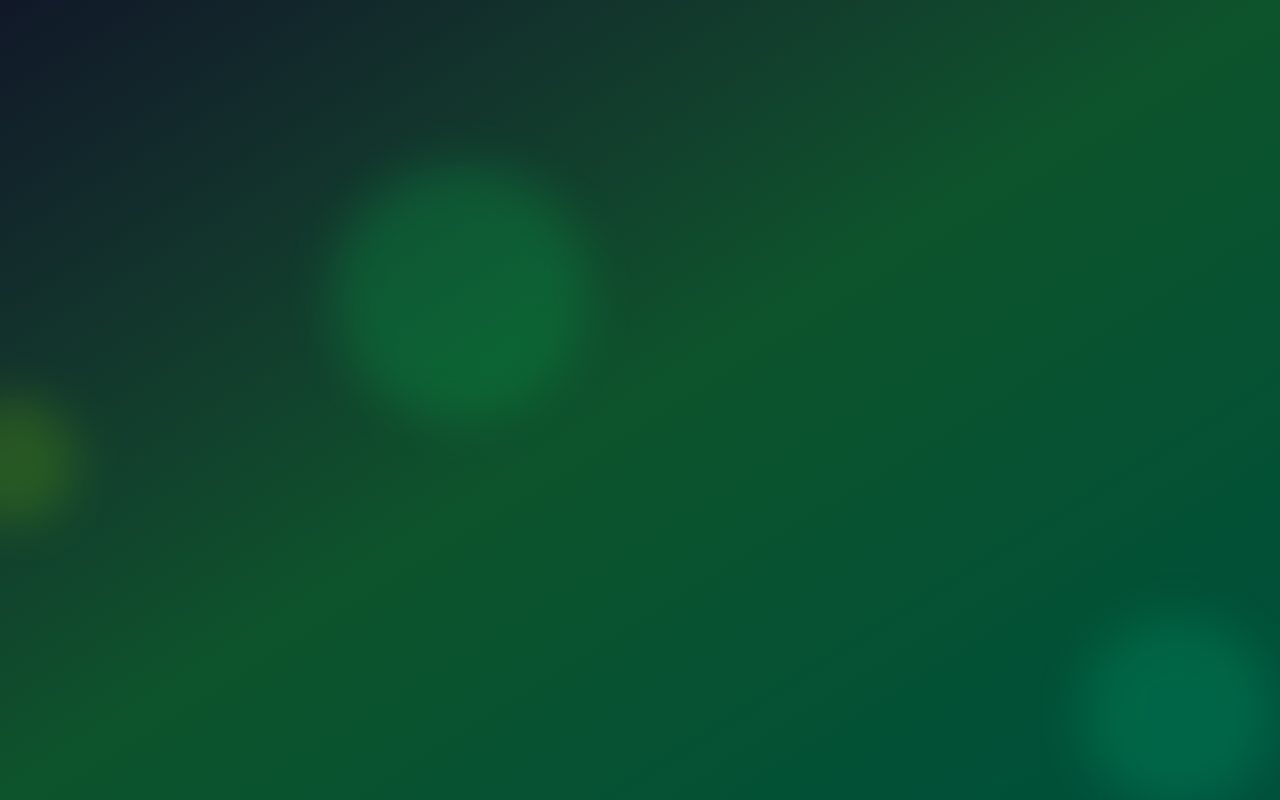
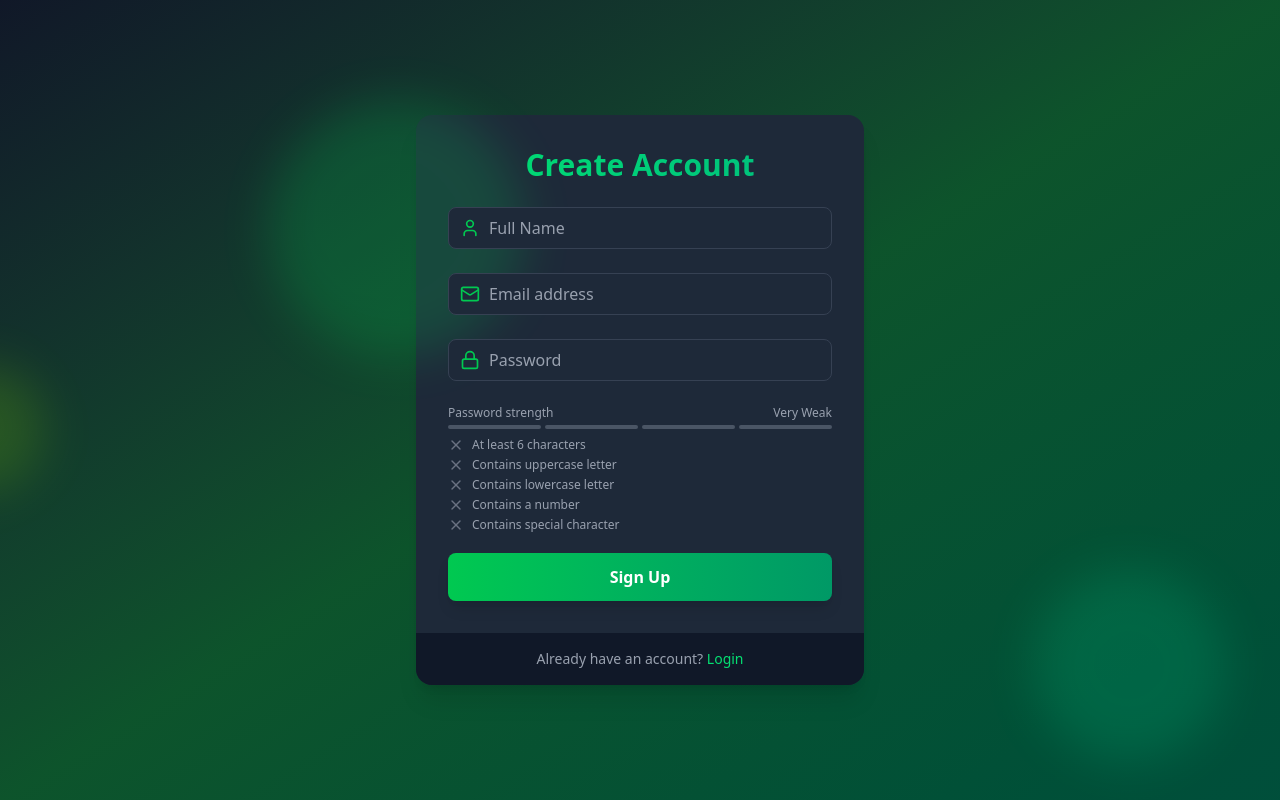
Before and after one commit to PrajwalWadekar/Authify, a React (Vite) app in the folder frontend/: page /signup in a window 1280 px wide. Built offline with nearby package versions, Linux system fonts and the light colour scheme.

Commit message:
Added signup UI and password strength meter

```diff
--- a/frontend/package.json
+++ b/frontend/package.json
@@ -12,6 +12,7 @@
   "dependencies": {
     "@tailwindcss/vite": "^4.1.11",
     "framer-motion": "^12.23.5",
+    "lucide-react": "^0.525.0",
     "react": "^19.1.0",
     "react-dom": "^19.1.0",
     "react-router-dom": "^7.6.3",
--- a/frontend/src/App.jsx
+++ b/frontend/src/App.jsx
@@ -1,6 +1,9 @@
 import FloatingShapes from "./componenets/FloatingShapes"
+import {Route, Routes} from 'react-router-dom'
+import LoginPage from "./pages/LoginPage"
+import SignUpPage from "./pages/SignUpPage"
+
 function App() {
-
 
   return (
     <div className="min-h-screen bg-gradient-to-br
@@ -10,6 +13,11 @@
       <FloatingShapes color="bg-emerald-500" size="w-48 h-48" top="70%" left="80%" delay={5}/>
       <FloatingShapes color="bg-lime-500" size="w-32 h-32" top="40%" left="-10%" delay={2}/>
 
+      <Routes>
+        <Route path='/' element={"Home"} />
+        <Route path='/signup' element={<SignUpPage/>} />
+        <Route path='/login' element={<LoginPage/>} />
+      </Routes>
     </div>
   )
 }
--- /dev/null
+++ b/frontend/src/componenets/Input.jsx
@@ -0,0 +1,19 @@
+import React from 'react'
+
+const Input = ({icon:Icon,...props}) => {
+  return (
+    <div className='relative mb-6'>
+      <div className='absolute inset-y-0 left-0 flex items-center pl-3 pointer-events-none'>
+        <Icon className="size-5 text-green-500"/>
+      </div>
+      <input
+      {...props}
+      className='w-full pl-10 pr-3 py-2 bg-gray-800 bg-opacity-50 rounded-lg border border-gray-700
+      focus:border-green-500 focus:ring-2 focus:ring-green-500 text-white placeholder-gray-400
+      transition duration-200'
+      />
+    </div>
+  )
+}
+
+export default Input
--- /dev/null
+++ b/frontend/src/componenets/PasswordStrengthMeter.jsx
@@ -0,0 +1,76 @@
+import { Check, X } from "lucide-react";
+
+const PasswordCriteria = ({ password }) => {
+	const criteria = [
+		{ label: "At least 6 characters", met: password.length >= 6 },
+		{ label: "Contains uppercase letter", met: /[A-Z]/.test(password) },
+		{ label: "Contains lowercase letter", met: /[a-z]/.test(password) },
+		{ label: "Contains a number", met: /\d/.test(password) },
+		{ label: "Contains special character", met: /[^A-Za-z0-9]/.test(password) },
+	];
+
+	return (
+		<div className='mt-2 space-y-1'>
+			{criteria.map((item) => (
+				<div key={item.label} className='flex items-center text-xs'>
+					{item.met ? (
+						<Check className='size-4 text-green-500 mr-2' />
+					) : (
+						<X className='size-4 text-gray-500 mr-2' />
+					)}
+					<span className={item.met ? "text-green-500" : "text-gray-400"}>{item.label}</span>
+				</div>
+			))}
+		</div>
+	);
+};
+
+const PasswordStrengthMeter = ({ password }) => {
+	const getStrength = (pass) => {
+		let strength = 0;
+		if (pass.length >= 6) strength++;
+		if (pass.match(/[a-z]/) && pass.match(/[A-Z]/)) strength++;
+		if (pass.match(/\d/)) strength++;
+		if (pass.match(/[^a-zA-Z\d]/)) strength++;
+		return strength;
+	};
+	const strength = getStrength(password);
+
+	const getColor = (strength) => {
+		if (strength === 0) return "bg-red-500";
+		if (strength === 1) return "bg-red-400";
+		if (strength === 2) return "bg-yellow-500";
+		if (strength === 3) return "bg-yellow-400";
+		return "bg-green-500";
+	};
+
+	const getStrengthText = (strength) => {
+		if (strength === 0) return "Very Weak";
+		if (strength === 1) return "Weak";
+		if (strength === 2) return "Fair";
+		if (strength === 3) return "Good";
+		return "Strong";
+	};
+
+	return (
+		<div className='mt-2'>
+			<div className='flex justify-between items-center mb-1'>
+				<span className='text-xs text-gray-400'>Password strength</span>
+				<span className='text-xs text-gray-400'>{getStrengthText(strength)}</span>
+			</div>
+
+			<div className='flex space-x-1'>
+				{[...Array(4)].map((_, index) => (
+					<div
+						key={index}
+						className={`h-1 w-1/4 rounded-full transition-colors duration-300
+                ${index < strength ? getColor(strength) : "bg-gray-600"}
+              `}
+					/>
+				))}
+			</div>
+			<PasswordCriteria password={password} />
+		</div>
+	);
+};
+export default PasswordStrengthMeter;
--- /dev/null
+++ b/frontend/src/pages/LoginPage.jsx
@@ -0,0 +1,11 @@
+import React from 'react'
+
+const LoginPage = () => {
+  return (
+    <div>
+      <h1>Login Page</h1>
+    </div>
+  )
+}
+
+export default LoginPage
--- /dev/null
+++ b/frontend/src/pages/SignUpPage.jsx
@@ -0,0 +1,84 @@
+import React, { useState } from 'react'
+import {motion} from "framer-motion"
+import Input from '../componenets/Input'
+import {Mail, User, Lock} from "lucide-react"
+import { Link } from 'react-router-dom'
+import PasswordStrengthMeter from '../componenets/PasswordStrengthMeter'
+const SignUpPage = () => {
+
+    const [name,setName] = useState("");
+    const [email,setEmail]=useState("");
+    const [password,setPassword]= useState("");
+
+    const handleSignUp = (e) => {
+        e.preventDefault();
+    }
+
+
+  return (
+
+    <motion.div
+    initial={{opacity:0, y:20}}
+    animate={{opacity :1, y:0}}
+    transition={{duration: 0.5}}
+    className='max-w-md w-full bg-gray-800 bg-opacity-50 backdrop-filter
+    backdrop-blur-x1 rounded-2xl shadow-xl
+    overflow-hidden'
+    >
+
+    <div className="p-8">
+        <h2 className="text-3xl font-bold mb-6 text-center bg-gradient-to-r from-green-400 to-emerald-500
+        text-transparent bg-clip-text">Create Account</h2>
+
+        <form onSubmit={handleSignUp}>
+            <Input
+                icon={User}
+                type='text'
+                placeholder="Full Name"
+                value = {name}
+                onChange={(e) => setName(e.target.value)}
+            />
+            <Input
+                icon={Mail}
+                type='email'
+                placeholder="Email address"
+                value = {email}
+                onChange={(e) => setEmail(e.target.value)}
+            />
+            <Input
+                icon={Lock}
+                type='password'
+                placeholder="Password"
+                value = {password}
+                onChange={(e) => setPassword(e.target.value)}
+            />
+
+            <PasswordStrengthMeter password={password}/>
+
+            <motion.button
+                className='mt-5 w-full py-3 px-4 bg-gradient-to-r from-green-500 to-emerald-600
+                text-white font-bold rounded-lg shadow-lg hover:from-green-600
+                hover:to-emerald-700 focus:outline-none focus:ring-2
+                focus:ring-green-500 focus:ring-offset-2 focus:ring-offset-gray-900
+                transition duration-200'
+                whileHover={{scale:1.02}}
+                whileTap={{scale:0.98}}
+                type='submit'
+            >
+                Sign Up
+            </motion.button>
+        </form>
+    </div>
+    <div className='px-8 py-4 bg-gray-900 bg-opacity-50 flex justify-center'>
+        <p className="text-sm text-gray-400">
+            Already have an account?{" "}
+            <Link to={"/login"} className='text-green-400 hover:underline'>
+            Login
+            </Link>
+        </p>
+    </div>
+    </motion.div>
+  )
+}
+
+export default SignUpPage
```
Also changed, not shown: 1 other file (tests, documents, lock files or other folders).
